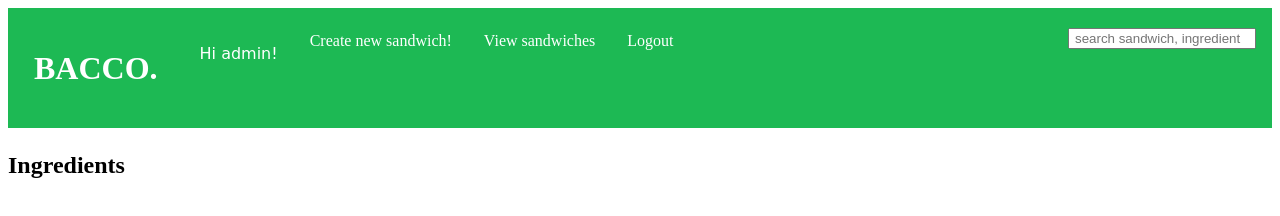
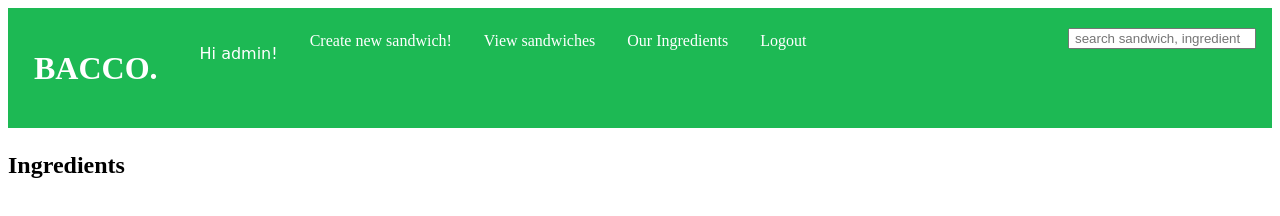
Before and after one commit to msienkiewicz7/baccoapp, a Django app: page /mysandwich/ingredients in a window 1280 px wide. Shown: the top 216 px of the page. Run offline with Django 3.2, Linux system fonts and the light colour scheme; a user stored in the database is signed in; data comes from the database, SQL or seed files in the repository.

Commit message:
nav angepasst

```diff
--- a/baccoapp/templates/base.html
+++ b/baccoapp/templates/base.html
@@ -22,6 +22,7 @@
     <li> <p>Hi {{ user.username }}!</p> </li>
     <li><a href="/mysandwich">Create new sandwich!</a></li>
     <li><a href="/mysandwich/show">View sandwiches</a></li>
+    <li><a href="/mysandwich/ingredients">Our Ingredients</a></li>
     <li><a href="{% url 'logout' %}">Logout</a></li>
     <li style="float: right">
         <form action="{% url 'search_results' %}" method="get" style="float:right">
```
Also changed, not shown: baccoapp/static/base.css (line endings or trailing spaces).
